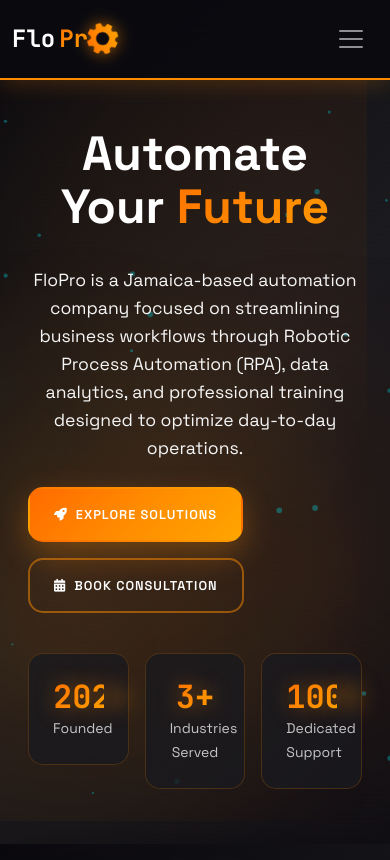
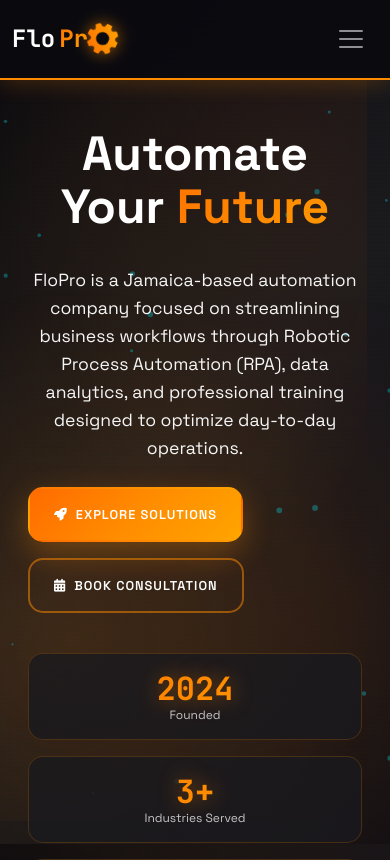
Before and after one commit to liamdatt/flopro_official, a Django app: page /home/ in a window 390 px wide. Shown: the top 860 px of the page. Run offline with Django 5.2, Linux system fonts and the light colour scheme; some libraries are stand-ins or nearby versions.

Commit message:
Layout Fix

```diff
--- a/core/static/core/css/style.css
+++ b/core/static/core/css/style.css
@@ -932,6 +932,15 @@ h1, h2, h3, h4, h5, h6 {
     font-size: 2rem;
   }
 
+  .stat-card {
+    padding: 1rem 0.5rem;
+  }
+
+  .stat-card small {
+    font-size: 0.75rem;
+    line-height: 1.2;
+  }
+
   .navbar-brand {
     font-size: 1.5rem;
   }
--- a/core/templates/core/home.html
+++ b/core/templates/core/home.html
@@ -27,22 +27,22 @@
 
                     <!-- Stats Preview -->
                     <div class="row g-3 mt-4">
-                        <div class="col-4">
+                        <div class="col-md-4 col-12">
                             <div class="stat-card text-center">
                                 <div class="stat-number">2024</div>
-                                <small class="opacity-75">Founded</small>
+                                <small class="opacity-75 d-block">Founded</small>
                             </div>
                         </div>
-                        <div class="col-4">
+                        <div class="col-md-4 col-12">
                             <div class="stat-card text-center">
                                 <div class="stat-number">3+</div>
-                                <small class="opacity-75">Industries Served</small>
+                                <small class="opacity-75 d-block">Industries Served</small>
                             </div>
                         </div>
-                        <div class="col-4">
+                        <div class="col-md-4 col-12">
                             <div class="stat-card text-center">
                                 <div class="stat-number">100%</div>
-                                <small class="opacity-75">Dedicated Support</small>
+                                <small class="opacity-75 d-block">Dedicated Support</small>
                             </div>
                         </div>
                     </div>
```
Also changed, not shown: 2 other files.
